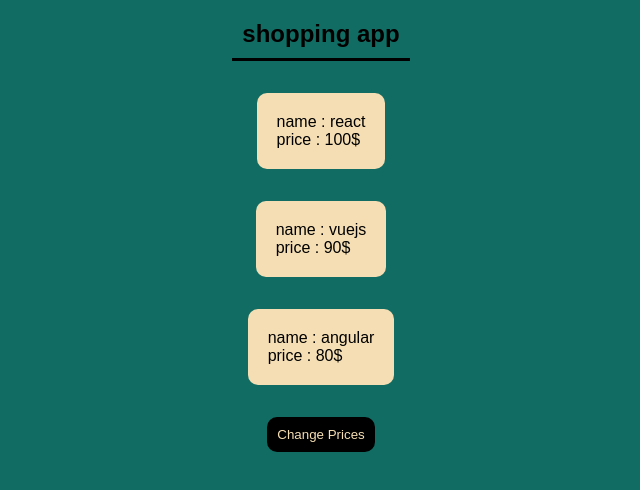
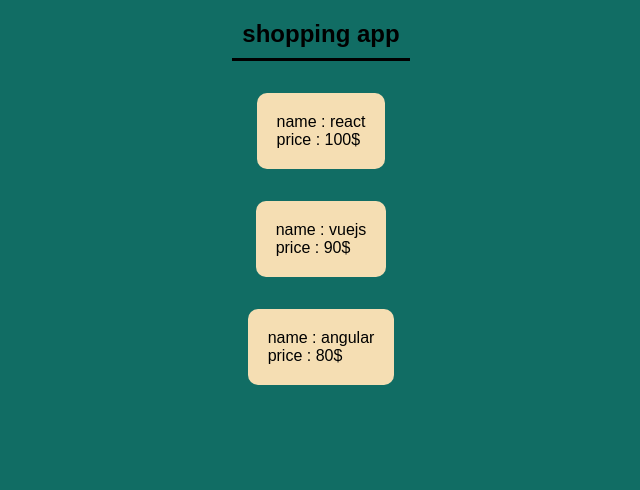
Before and after one commit to arashKazerouni/firstReactApp, a React (Create React App) app: page / in a window 1280 px wide. Shown: the top 490 px of the page, without its empty margins (319-959 px from the left). Built offline with nearby package versions, Linux system fonts and the light colour scheme.

Commit message:
Products added to ProductList

```diff
--- a/src/App.js
+++ b/src/App.js
@@ -1,5 +1,5 @@
-import Product from "./components/Product/Product";
 import { useState } from "react";
+import ProductList from "./ProductList";
 import styles from "./App.module.css"
 const App = () => {
   const [products, setProduct] = useState([
@@ -8,20 +8,12 @@
     { name: "angular", price: "80$" ,id: 3},
   ]);
 
-  const changeHandler = () => {
-    setProduct([
-      { name: "react", price: "50$" },
-      { name: "vuejs", price: "45$" },
-      { name: "angular", price: "40$" },
-    ]);
-  };
+
   return (
     <div className={styles.container}>
        <h2>shopping app</h2>
-      {products.map((product) => {
-        return <Product name={product.name} price={product.price} key={product.id} />;
-      })}
-      <button onClick={changeHandler}>Change Prices</button>
+      <ProductList />
+
     </div>
   );
 };
--- /dev/null
+++ b/src/ProductList.js
@@ -0,0 +1,28 @@
+import React, { Component } from "react";
+import { useState } from "react";
+import Product from "./components/Product/Product";
+const ProductList = () => {
+  const [products, setProduct] = useState([
+    { name: "react", price: "100$", id: 1 },
+    { name: "vuejs", price: "90$", id: 2 },
+    { name: "angular", price: "80$", id: 3 },
+  ]);
+
+
+  return (
+    <>
+      {products.map((product) => {
+        return (
+          <Product
+            name={product.name}
+            price={product.price}
+            key={product.id}
+
+          />
+        );
+      })}
+    </>
+  );
+};
+
+export default ProductList;
```
